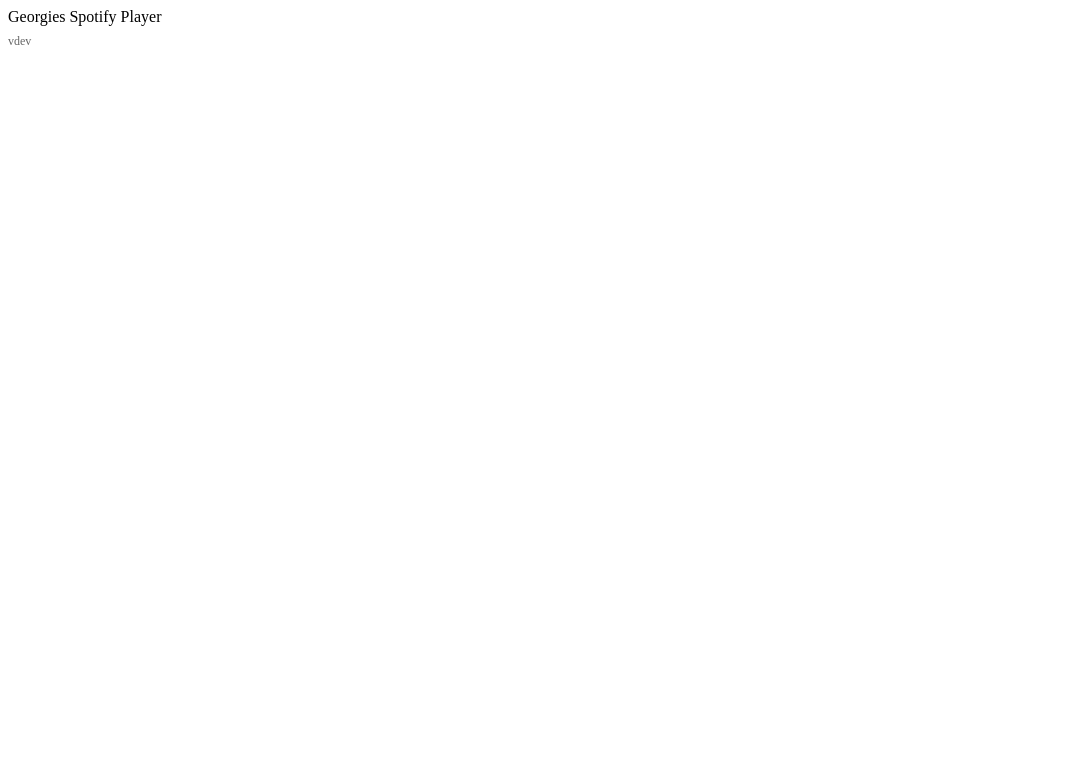
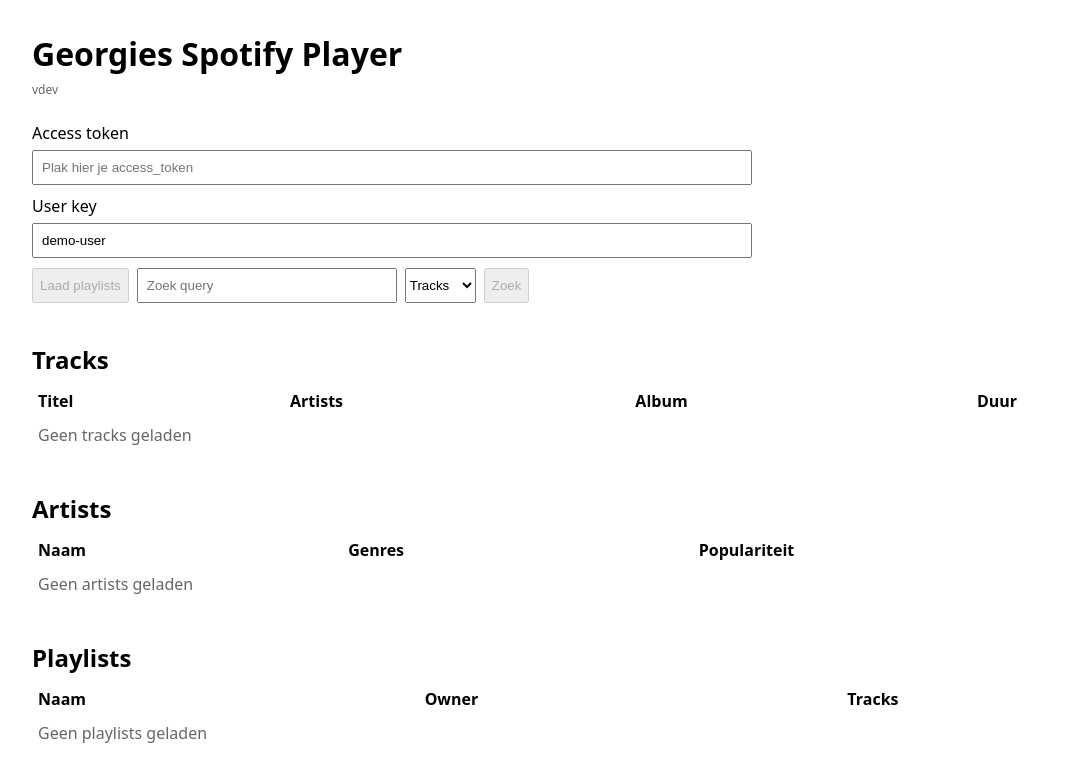
Before and after one commit to egschipp/gsplayer, a Next.js app: page / in a window 1280 px wide. Shown: the top 782 px of the page, without its empty margins (0-1072 px from the left). Built offline with nearby package versions, Linux system fonts and the light colour scheme.

Commit message:
feat: add MVP UI for tracks artists playlists

```diff
--- /dev/null
+++ b/app/api/spotify/route.ts
@@ -0,0 +1,54 @@
+import { NextResponse } from 'next/server';
+
+import { getMyPlaylists, search } from '../../../src/spotify/spotifyApi';
+import type { SearchType } from '../../../src/spotify/types';
+
+export const runtime = 'nodejs';
+
+const badRequest = (message: string) => NextResponse.json({ message }, { status: 400 });
+
+export async function POST(request: Request) {
+  try {
+    const body = (await request.json()) as {
+      accessToken?: string;
+      userKey?: string;
+      action?: 'playlists' | 'search';
+      q?: string;
+      type?: SearchType;
+      limit?: number;
+      offset?: number;
+    };
+
+    if (!body.accessToken) {
+      return badRequest('Access token ontbreekt');
+    }
+
+    const ctx = {
+      userKey: body.userKey ?? 'anonymous',
+      requestId: request.headers.get('x-request-id') ?? undefined,
+    };
+
+    if (body.action === 'playlists') {
+      const playlists = await getMyPlaylists(body.accessToken, 20, 0, ctx);
+      return NextResponse.json({ items: playlists.items ?? [] });
+    }
+
+    if (body.action === 'search') {
+      if (!body.q || !body.type) {
+        return badRequest('Zoekquery of type ontbreekt');
+      }
+      const limit = body.limit ?? 20;
+      const result = await search(body.accessToken, body.q, body.type, limit, ctx, body.offset ?? 0);
+      return NextResponse.json({
+        tracks: result.tracks?.items ?? [],
+        artists: result.artists?.items ?? [],
+        playlists: result.playlists?.items ?? [],
+      });
+    }
+
+    return badRequest('Onbekende actie');
+  } catch (error) {
+    const message = error instanceof Error ? error.message : 'Serverfout';
+    return NextResponse.json({ message }, { status: 500 });
+  }
+}
--- a/app/page.tsx
+++ b/app/page.tsx
@@ -1,11 +1,15 @@
+import MvpClient from './ui/mvp-client';
+
 export default function HomePage() {
-  // Minimalistische pagina om Next build te laten slagen; UI valt buiten scope.
   const version = process.env.NEXT_PUBLIC_APP_VERSION ?? 'dev';
 
   return (
-    <main>
-      Georgies Spotify Player
-      <div style={{ fontSize: 12, opacity: 0.6, marginTop: 8 }}>v{version}</div>
+    <main style={{ padding: 24, fontFamily: 'system-ui, sans-serif' }}>
+      <header style={{ marginBottom: 24 }}>
+        <h1 style={{ margin: 0 }}>Georgies Spotify Player</h1>
+        <div style={{ fontSize: 12, opacity: 0.6, marginTop: 6 }}>v{version}</div>
+      </header>
+      <MvpClient />
     </main>
   );
 }
--- /dev/null
+++ b/app/ui/mvp-client.tsx
@@ -0,0 +1,237 @@
+'use client';
+
+import { useMemo, useState } from 'react';
+
+type PlaylistItem = {
+  id: string;
+  name: string;
+  owner?: { display_name?: string | null };
+  tracks?: { total?: number };
+};
+
+type TrackItem = {
+  id: string;
+  name: string;
+  artists?: { name: string }[];
+  album?: { name: string };
+  duration_ms?: number;
+};
+
+type ArtistItem = {
+  id: string;
+  name: string;
+  genres?: string[];
+  popularity?: number;
+};
+
+const msToMin = (ms?: number) => {
+  if (!ms && ms !== 0) return '-';
+  const totalSeconds = Math.floor(ms / 1000);
+  const minutes = Math.floor(totalSeconds / 60);
+  const seconds = totalSeconds % 60;
+  return `${minutes}:${String(seconds).padStart(2, '0')}`;
+};
+
+export default function MvpClient() {
+  const [accessToken, setAccessToken] = useState('');
+  const [userKey, setUserKey] = useState('demo-user');
+  const [loading, setLoading] = useState(false);
+  const [error, setError] = useState<string | null>(null);
+
+  const [playlists, setPlaylists] = useState<PlaylistItem[]>([]);
+  const [tracks, setTracks] = useState<TrackItem[]>([]);
+  const [artists, setArtists] = useState<ArtistItem[]>([]);
+
+  const [searchQuery, setSearchQuery] = useState('');
+  const [searchType, setSearchType] = useState<'track' | 'artist' | 'playlist'>('track');
+
+  const headers = useMemo(
+    () => ({ 'Content-Type': 'application/json' }),
+    [],
+  );
+
+  const callApi = async (payload: Record<string, unknown>) => {
+    const response = await fetch('/api/spotify', {
+      method: 'POST',
+      headers,
+      body: JSON.stringify({ accessToken, userKey, ...payload }),
+    });
+    const body = await response.json();
+    if (!response.ok) {
+      throw new Error(body?.message ?? 'Onbekende fout');
+    }
+    return body;
+  };
+
+  const loadPlaylists = async () => {
+    setLoading(true);
+    setError(null);
+    try {
+      const result = await callApi({ action: 'playlists' });
+      setPlaylists(result.items ?? []);
+    } catch (err) {
+      setError(err instanceof Error ? err.message : 'Fout bij playlists');
+    } finally {
+      setLoading(false);
+    }
+  };
+
+  const runSearch = async () => {
+    if (!searchQuery.trim()) return;
+    setLoading(true);
+    setError(null);
+    try {
+      const result = await callApi({ action: 'search', q: searchQuery, type: searchType, limit: 20 });
+      if (searchType === 'track') {
+        setTracks(result.tracks ?? []);
+        setArtists([]);
+      }
+      if (searchType === 'artist') {
+        setArtists(result.artists ?? []);
+        setTracks([]);
+      }
+      if (searchType === 'playlist') {
+        setPlaylists(result.playlists ?? []);
+      }
+    } catch (err) {
+      setError(err instanceof Error ? err.message : 'Fout bij zoeken');
+    } finally {
+      setLoading(false);
+    }
+  };
+
+  return (
+    <section style={{ display: 'grid', gap: 20 }}>
+      <div style={{ display: 'grid', gap: 10, maxWidth: 720 }}>
+        <label style={{ display: 'grid', gap: 6 }}>
+          <span>Access token</span>
+          <input
+            type="password"
+            value={accessToken}
+            onChange={(event) => setAccessToken(event.target.value)}
+            placeholder="Plak hier je access_token"
+            style={{ padding: 8 }}
+          />
+        </label>
+        <label style={{ display: 'grid', gap: 6 }}>
+          <span>User key</span>
+          <input
+            value={userKey}
+            onChange={(event) => setUserKey(event.target.value)}
+            placeholder="Unieke sleutel per user"
+            style={{ padding: 8 }}
+          />
+        </label>
+        <div style={{ display: 'flex', gap: 8, flexWrap: 'wrap' }}>
+          <button type="button" onClick={loadPlaylists} disabled={!accessToken || loading}>
+            Laad playlists
+          </button>
+          <input
+            value={searchQuery}
+            onChange={(event) => setSearchQuery(event.target.value)}
+            placeholder="Zoek query"
+            style={{ padding: 8, minWidth: 240 }}
+          />
+          <select value={searchType} onChange={(event) => setSearchType(event.target.value as typeof searchType)}>
+            <option value="track">Tracks</option>
+            <option value="artist">Artists</option>
+            <option value="playlist">Playlists</option>
+          </select>
+          <button type="button" onClick={runSearch} disabled={!accessToken || loading}>
+            Zoek
+          </button>
+        </div>
+        {error ? <div style={{ color: '#b00020' }}>{error}</div> : null}
+      </div>
+
+      <div>
+        <h2 style={{ marginBottom: 8 }}>Tracks</h2>
+        <table style={{ width: '100%', borderCollapse: 'collapse' }}>
+          <thead>
+            <tr>
+              <th style={{ textAlign: 'left', padding: 6 }}>Titel</th>
+              <th style={{ textAlign: 'left', padding: 6 }}>Artists</th>
+              <th style={{ textAlign: 'left', padding: 6 }}>Album</th>
+              <th style={{ textAlign: 'left', padding: 6 }}>Duur</th>
+            </tr>
+          </thead>
+          <tbody>
+            {tracks.map((track) => (
+              <tr key={track.id}>
+                <td style={{ padding: 6 }}>{track.name}</td>
+                <td style={{ padding: 6 }}>{track.artists?.map((artist) => artist.name).join(', ') ?? '-'}</td>
+                <td style={{ padding: 6 }}>{track.album?.name ?? '-'}</td>
+                <td style={{ padding: 6 }}>{msToMin(track.duration_ms)}</td>
+              </tr>
+            ))}
+            {tracks.length === 0 ? (
+              <tr>
+                <td style={{ padding: 6, opacity: 0.6 }} colSpan={4}>
+                  Geen tracks geladen
+                </td>
+              </tr>
+            ) : null}
+          </tbody>
+        </table>
+      </div>
+
+      <div>
+        <h2 style={{ marginBottom: 8 }}>Artists</h2>
+        <table style={{ width: '100%', borderCollapse: 'collapse' }}>
+          <thead>
+            <tr>
+              <th style={{ textAlign: 'left', padding: 6 }}>Naam</th>
+              <th style={{ textAlign: 'left', padding: 6 }}>Genres</th>
+              <th style={{ textAlign: 'left', padding: 6 }}>Populariteit</th>
+            </tr>
+          </thead>
+          <tbody>
+            {artists.map((artist) => (
+              <tr key={artist.id}>
+                <td style={{ padding: 6 }}>{artist.name}</td>
+                <td style={{ padding: 6 }}>{artist.genres?.join(', ') ?? '-'}</td>
+                <td style={{ padding: 6 }}>{artist.popularity ?? '-'}</td>
+              </tr>
+            ))}
+            {artists.length === 0 ? (
+              <tr>
+                <td style={{ padding: 6, opacity: 0.6 }} colSpan={3}>
+                  Geen artists geladen
+                </td>
+              </tr>
+            ) : null}
+          </tbody>
+        </table>
+      </div>
+
+      <div>
+        <h2 style={{ marginBottom: 8 }}>Playlists</h2>
+        <table style={{ width: '100%', borderCollapse: 'collapse' }}>
+          <thead>
+            <tr>
+              <th style={{ textAlign: 'left', padding: 6 }}>Naam</th>
+              <th style={{ textAlign: 'left', padding: 6 }}>Owner</th>
+              <th style={{ textAlign: 'left', padding: 6 }}>Tracks</th>
+            </tr>
+          </thead>
+          <tbody>
+            {playlists.map((playlist) => (
+              <tr key={playlist.id}>
+                <td style={{ padding: 6 }}>{playlist.name}</td>
+                <td style={{ padding: 6 }}>{playlist.owner?.display_name ?? '-'}</td>
+                <td style={{ padding: 6 }}>{playlist.tracks?.total ?? '-'}</td>
+              </tr>
+            ))}
+            {playlists.length === 0 ? (
+              <tr>
+                <td style={{ padding: 6, opacity: 0.6 }} colSpan={3}>
+                  Geen playlists geladen
+                </td>
+              </tr>
+            ) : null}
+          </tbody>
+        </table>
+      </div>
+    </section>
+  );
+}
```
